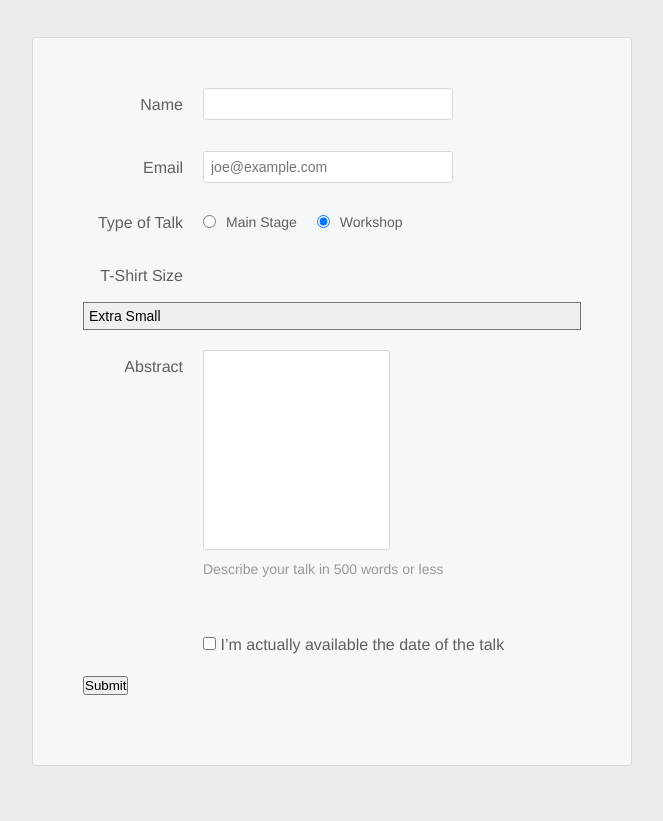
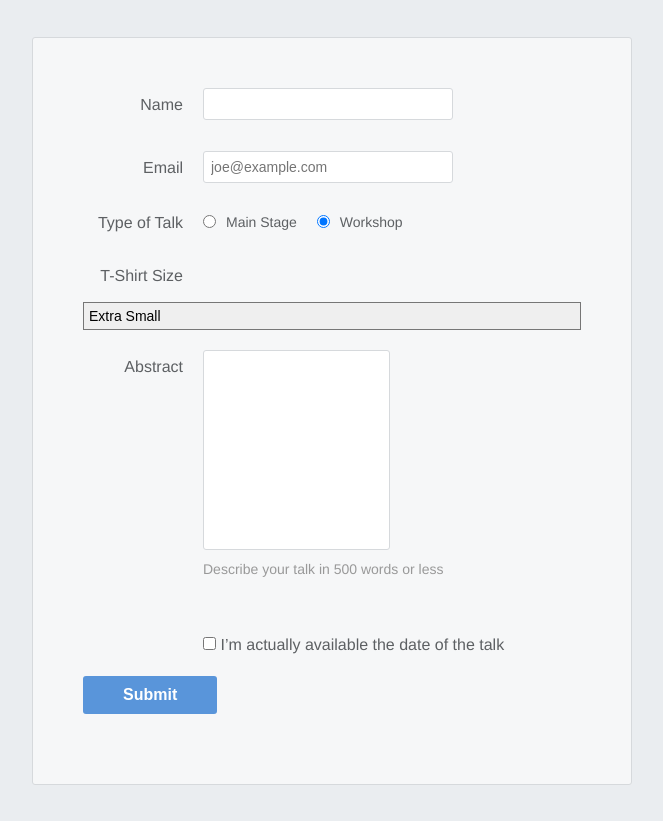
Before and after one commit to Joshdefleur/Forms, a plain HTML site: page index.html in a window 1280 px wide. Shown: the part 225-1046 px from the top of the page, without its empty margins (308-971 px from the left). Drawn offline with Linux system fonts and the light colour scheme.

Commit message:
button css

```diff
--- a/styles.css
+++ b/styles.css
@@ -133,6 +133,30 @@ body {
   margin-bottom: 0;
 }
 
+/* button */
+
+.form-row button {
+  font-size: 16px;
+  font-weight: bold;
+
+  color: #FFFFFF;
+  background-color: #5995DA;
+
+  border: none;
+  border-radius: 3px;
+
+  padding: 10px 40px;
+  cursor: pointer;
+}
+
+.form-row button:hover {
+  background-color: #76AEED;
+}
+
+.form-row button:active {
+  background-color: #407FC7;
+}
+
 
 
 /* Desktop size */
```
